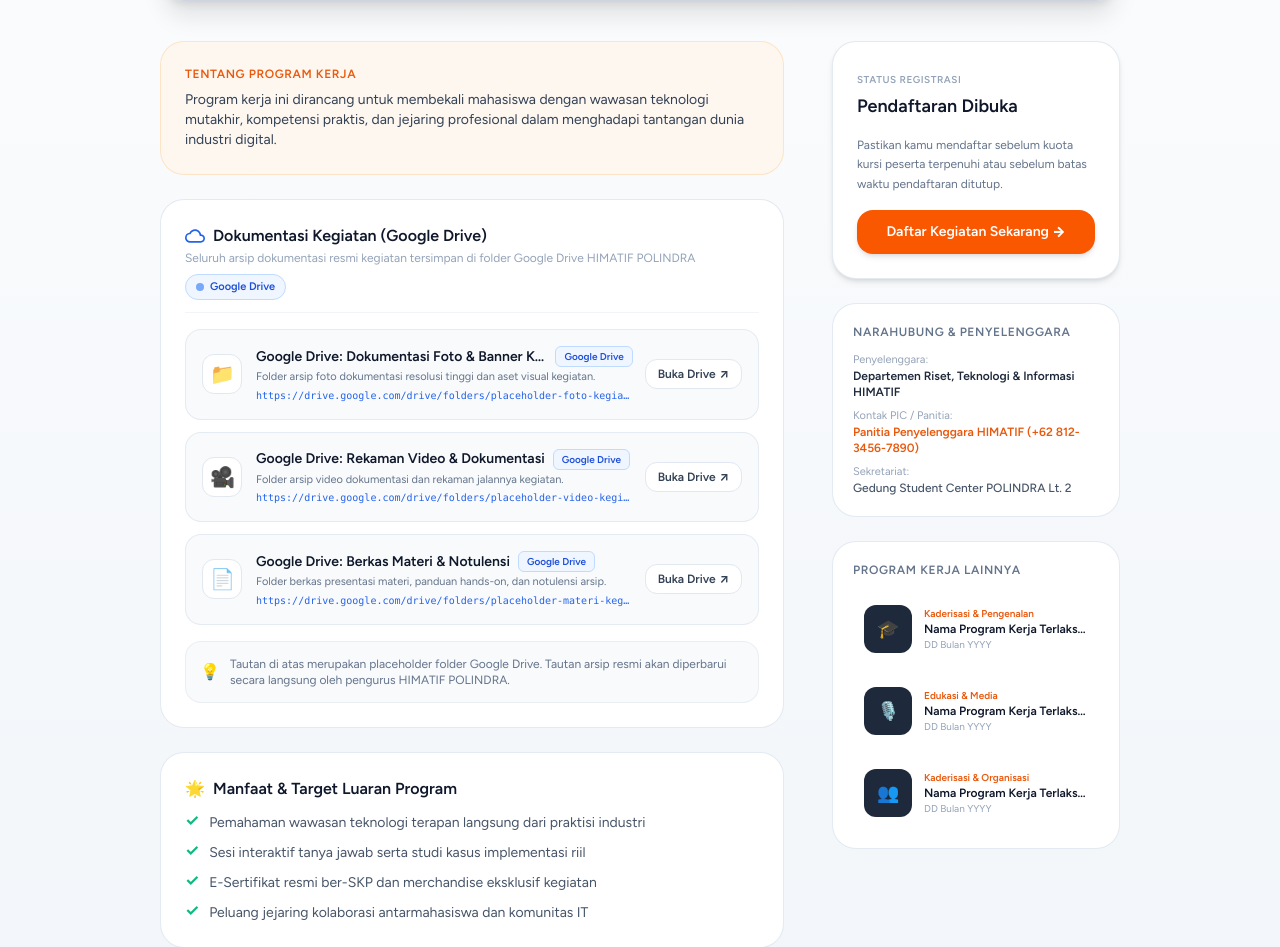
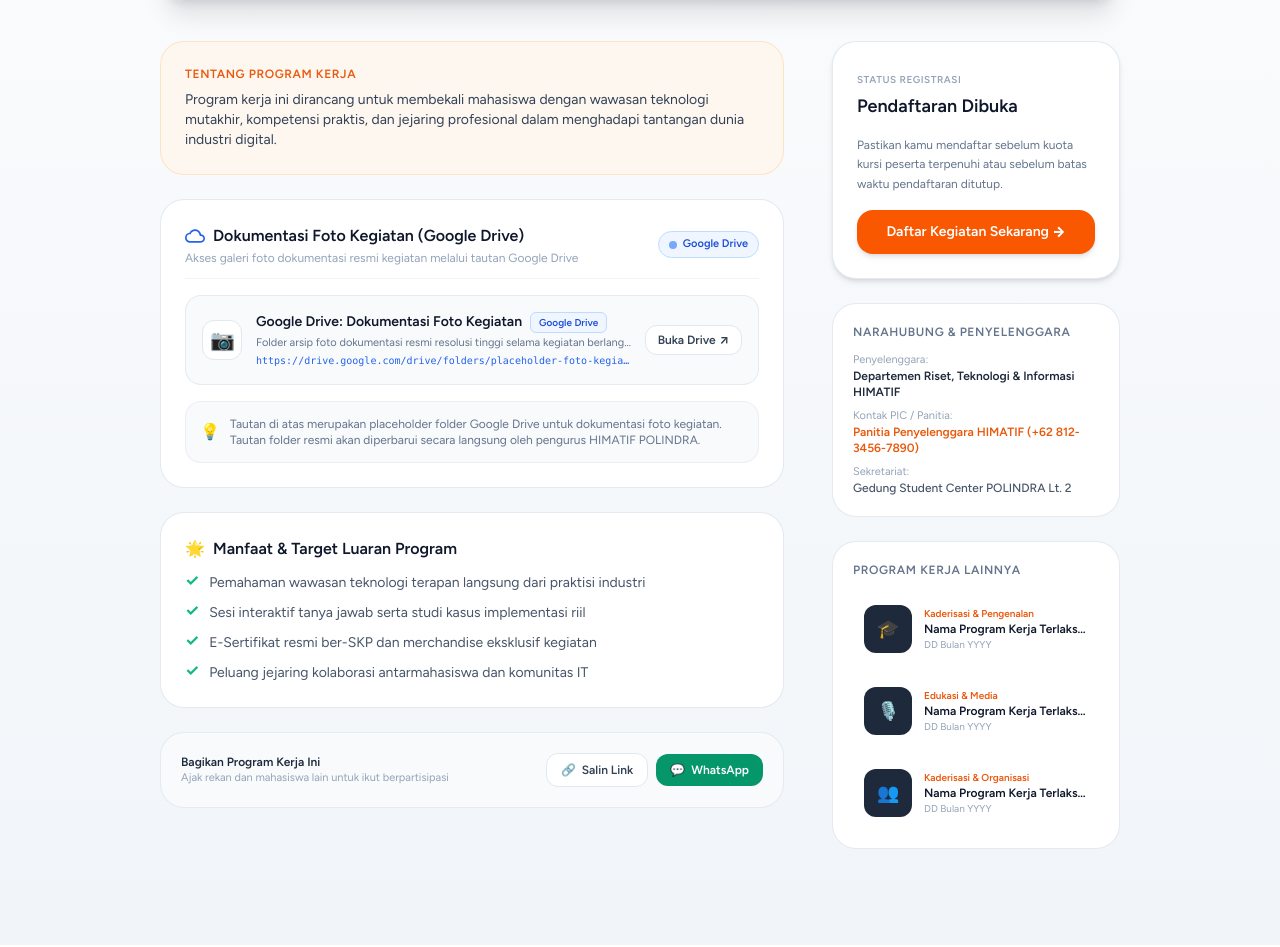
Before and after one commit to Blues24/himatif-nexus, a Laravel app: page /kegiatan/1 in a window 1280 px wide. Shown: the part 803-1750 px from the top of the page. Run offline with Laravel 12, Linux system fonts and the light colour scheme; data that the repository does not hold is empty; style sheets or scripts are compiled from the project's sources; some libraries are stand-ins or nearby versions.

Commit message:
feat: keep only photo documentation Google Drive link in KegiatanDetail

```diff
--- a/resources/js/Pages/KegiatanDetail.vue
+++ b/resources/js/Pages/KegiatanDetail.vue
@@ -37,28 +37,10 @@ const masterActivities = [
         documentationLinks: [
             {
                 type: 'drive',
-                title: 'Google Drive: Dokumentasi Foto & Banner Kegiatan',
-                desc: 'Folder arsip foto dokumentasi resolusi tinggi dan aset visual kegiatan.',
+                title: 'Google Drive: Dokumentasi Foto Kegiatan',
+                desc: 'Folder arsip foto dokumentasi resmi resolusi tinggi selama kegiatan berlangsung.',
                 url: 'https://drive.google.com/drive/folders/placeholder-foto-kegiatan',
-                icon: '📁',
-                badge: 'Google Drive',
-                badgeClass: 'bg-blue-50 text-blue-700 border-blue-200',
-            },
-            {
-                type: 'drive',
-                title: 'Google Drive: Rekaman Video & Dokumentasi',
-                desc: 'Folder arsip video dokumentasi dan rekaman jalannya kegiatan.',
-                url: 'https://drive.google.com/drive/folders/placeholder-video-kegiatan',
-                icon: '🎥',
-                badge: 'Google Drive',
-                badgeClass: 'bg-blue-50 text-blue-700 border-blue-200',
-            },
-            {
-                type: 'drive',
-                title: 'Google Drive: Berkas Materi & Notulensi',
-                desc: 'Folder berkas presentasi materi, panduan hands-on, dan notulensi arsip.',
-                url: 'https://drive.google.com/drive/folders/placeholder-materi-kegiatan',
-                icon: '📄',
+                icon: '📷',
                 badge: 'Google Drive',
                 badgeClass: 'bg-blue-50 text-blue-700 border-blue-200',
             },
@@ -92,28 +74,10 @@ const masterActivities = [
         documentationLinks: [
             {
                 type: 'drive',
-                title: 'Google Drive: Dokumentasi Foto PKPS',
-                desc: 'Folder arsip foto kegiatan pengenalan prodi dan inisiasi mahasiswa baru.',
+                title: 'Google Drive: Dokumentasi Foto PKPS TI',
+                desc: 'Folder arsip foto dokumentasi kegiatan pengenalan prodi dan inisiasi mahasiswa baru.',
                 url: 'https://drive.google.com/drive/folders/placeholder-foto-pkps',
-                icon: '📁',
-                badge: 'Google Drive',
-                badgeClass: 'bg-blue-50 text-blue-700 border-blue-200',
-            },
-            {
-                type: 'drive',
-                title: 'Google Drive: Video Dokumentasi & Aftermovie PKPS',
-                desc: 'Folder rekaman video rangkuman kegiatan dan aftermovie resmi prodi TI.',
-                url: 'https://drive.google.com/drive/folders/placeholder-video-pkps',
-                icon: '🎥',
-                badge: 'Google Drive',
-                badgeClass: 'bg-blue-50 text-blue-700 border-blue-200',
-            },
-            {
-                type: 'drive',
-                title: 'Google Drive: Buku Panduan & Modul Mahasiswa Baru',
-                desc: 'Folder buku panduan kurikulum, etika kampus, dan profil himpunan.',
-                url: 'https://drive.google.com/drive/folders/placeholder-panduan-pkps',
-                icon: '📄',
+                icon: '📷',
                 badge: 'Google Drive',
                 badgeClass: 'bg-blue-50 text-blue-700 border-blue-200',
             },
@@ -146,28 +110,10 @@ const masterActivities = [
         documentationLinks: [
             {
                 type: 'drive',
-                title: 'Google Drive: Rekaman Audio & Video Podcast',
-                desc: 'Folder video dan audio podcast lengkap bincang teknologi mahasiswa.',
-                url: 'https://drive.google.com/drive/folders/placeholder-rekaman-podcast',
-                icon: '🎙️',
-                badge: 'Google Drive',
-                badgeClass: 'bg-blue-50 text-blue-700 border-blue-200',
-            },
-            {
-                type: 'drive',
-                title: 'Google Drive: Galeri Foto Studio Behind The Scene',
-                desc: 'Folder arsip foto dokumentasi proses rekaman di studio multimedia.',
+                title: 'Google Drive: Dokumentasi Foto IT Cast Series',
+                desc: 'Folder arsip foto dokumentasi behind the scene sesi rekaman podcast.',
                 url: 'https://drive.google.com/drive/folders/placeholder-foto-podcast',
-                icon: '📁',
-                badge: 'Google Drive',
-                badgeClass: 'bg-blue-50 text-blue-700 border-blue-200',
-            },
-            {
-                type: 'drive',
-                title: 'Google Drive: Resume & Notulensi Topik IT',
-                desc: 'Folder rangkuman poin narasumber, referensi buku, dan modul karir.',
-                url: 'https://drive.google.com/drive/folders/placeholder-resume-podcast',
-                icon: '📄',
+                icon: '📷',
                 badge: 'Google Drive',
                 badgeClass: 'bg-blue-50 text-blue-700 border-blue-200',
             },
@@ -200,28 +146,10 @@ const masterActivities = [
         documentationLinks: [
             {
                 type: 'drive',
-                title: 'Google Drive: Dokumentasi Foto LKMM-D',
+                title: 'Google Drive: Dokumentasi Foto LKMM-D TI',
                 desc: 'Folder arsip foto simulasi sidang, dinamika kelompok, dan sesi outbound.',
                 url: 'https://drive.google.com/drive/folders/placeholder-foto-lkmmd',
-                icon: '📁',
-                badge: 'Google Drive',
-                badgeClass: 'bg-blue-50 text-blue-700 border-blue-200',
-            },
-            {
-                type: 'drive',
-                title: 'Google Drive: Video Dokumentasi & Highlight Acara',
-                desc: 'Folder rekaman dokumentasi video pelatihan kepemimpinan mahasiswa.',
-                url: 'https://drive.google.com/drive/folders/placeholder-video-lkmmd',
-                icon: '🎥',
-                badge: 'Google Drive',
-                badgeClass: 'bg-blue-50 text-blue-700 border-blue-200',
-            },
-            {
-                type: 'drive',
-                title: 'Google Drive: Modul Pelatihan & Berkas Sidang',
-                desc: 'Folder materi kepemimpinan, analisis SWOT, dan administrasi organisasi.',
-                url: 'https://drive.google.com/drive/folders/placeholder-materi-lkmmd',
-                icon: '📄',
+                icon: '📷',
                 badge: 'Google Drive',
                 badgeClass: 'bg-blue-50 text-blue-700 border-blue-200',
             },
@@ -262,25 +190,7 @@ const currentKegiatan = computed(() => {
                     title: 'Google Drive: Dokumentasi Foto Kegiatan',
                     desc: 'Folder arsip foto dokumentasi resmi resolusi tinggi selama kegiatan.',
                     url: 'https://drive.google.com/drive/folders/placeholder-foto-kegiatan',
-                    icon: '📁',
-                    badge: 'Google Drive',
-                    badgeClass: 'bg-blue-50 text-blue-700 border-blue-200',
-                },
-                {
-                    type: 'drive',
-                    title: 'Google Drive: Rekaman Video Dokumentasi',
-                    desc: 'Folder rekaman video dokumentasi dan rangkuman jalannya kegiatan.',
-                    url: 'https://drive.google.com/drive/folders/placeholder-video-kegiatan',
-                    icon: '🎥',
-                    badge: 'Google Drive',
-                    badgeClass: 'bg-blue-50 text-blue-700 border-blue-200',
-                },
-                {
-                    type: 'drive',
-                    title: 'Google Drive: Modul Materi & Berkas Kegiatan',
-                    desc: 'Folder berkas presentasi dan arsip evaluasi kegiatan.',
-                    url: 'https://drive.google.com/drive/folders/placeholder-materi-kegiatan',
-                    icon: '📄',
+                    icon: '📷',
                     badge: 'Google Drive',
                     badgeClass: 'bg-blue-50 text-blue-700 border-blue-200',
                 },
@@ -443,7 +353,7 @@ const shareToWhatsApp = () => {
                             </p>
                         </div>
 
-                        <!-- Tautan Dokumentasi & Arsip Kegiatan (Khusus Google Drive) -->
+                        <!-- Tautan Dokumentasi Foto Kegiatan (Khusus Google Drive) -->
                         <div class="p-5 sm:p-6 rounded-3xl bg-white border border-slate-200/90 shadow-xs space-y-4">
                             <div class="flex flex-wrap items-center justify-between gap-2 border-b border-slate-100 pb-3">
                                 <div>
@@ -451,10 +361,10 @@ const shareToWhatsApp = () => {
                                         <svg class="w-5 h-5 text-blue-600 shrink-0" viewBox="0 0 24 24" fill="currentColor">
                                             <path d="M19.35 10.04C18.67 6.59 15.64 4 12 4 9.11 4 6.6 5.64 5.35 8.04 2.34 8.36 0 10.91 0 14c0 3.31 2.69 6 6 6h13c2.76 0 5-2.24 5-5 0-2.64-2.05-4.78-4.65-4.96zM19 18H6c-2.21 0-4-1.79-4-4 0-2.05 1.53-3.76 3.56-3.97l1.07-.11.5-.95C8.08 7.14 9.94 6 12 6c2.62 0 4.88 1.86 5.39 4.43l.3 1.5 1.53.11c1.56.1 2.78 1.41 2.78 2.96 0 1.65-1.35 3-3 3z"/>
                                         </svg>
-                                        <span>Dokumentasi Kegiatan (Google Drive)</span>
+                                        <span>Dokumentasi Foto Kegiatan (Google Drive)</span>
                                     </h3>
                                     <p class="text-xs text-slate-400 mt-0.5">
-                                        Seluruh arsip dokumentasi resmi kegiatan tersimpan di folder Google Drive HIMATIF POLINDRA
+                                        Akses galeri foto dokumentasi resmi kegiatan melalui tautan Google Drive
                                     </p>
                                 </div>
                                 <span class="text-[11px] font-bold px-2.5 py-1 rounded-full bg-blue-50 text-blue-700 border border-blue-200 flex items-center gap-1.5">
@@ -463,7 +373,7 @@ const shareToWhatsApp = () => {
                                 </span>
                             </div>
 
-                            <!-- Daftar Link Dokumentasi Google Drive Placeholder -->
+                            <!-- Link Dokumentasi Foto Google Drive Placeholder -->
                             <div class="space-y-3">
                                 <a
                                     v-for="(link, idx) in currentKegiatan.documentationLinks"
@@ -508,7 +418,7 @@ const shareToWhatsApp = () => {
                             <div class="p-3.5 rounded-2xl bg-slate-50 border border-slate-200/60 flex items-center gap-2.5 text-xs text-slate-500">
                                 <span class="text-base">💡</span>
                                 <span>
-                                    Tautan di atas merupakan placeholder folder Google Drive. Tautan arsip resmi akan diperbarui secara langsung oleh pengurus HIMATIF POLINDRA.
+                                    Tautan di atas merupakan placeholder folder Google Drive untuk dokumentasi foto kegiatan. Tautan folder resmi akan diperbarui secara langsung oleh pengurus HIMATIF POLINDRA.
                                 </span>
                             </div>
                         </div>
```
